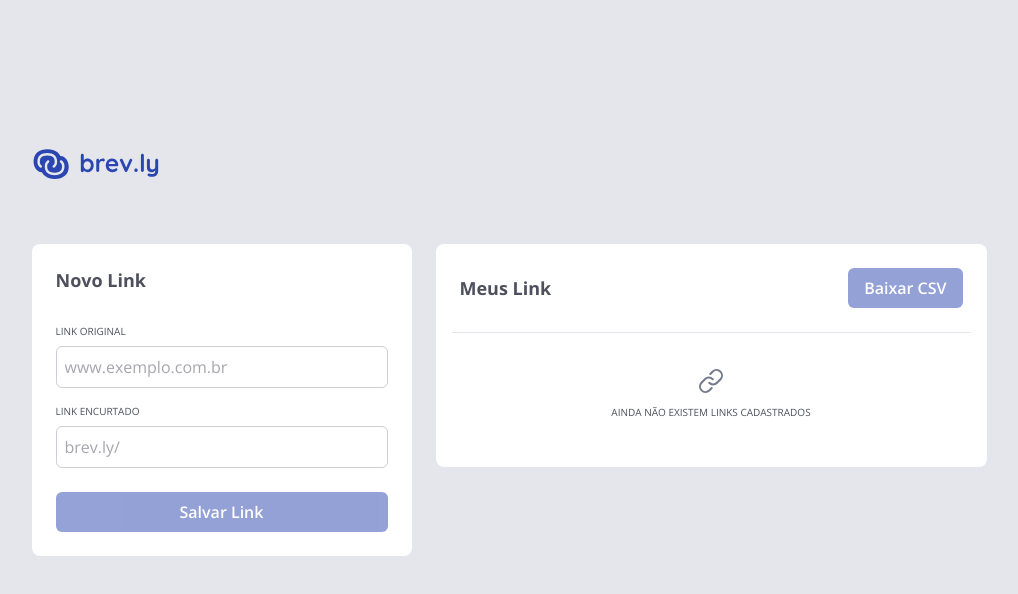
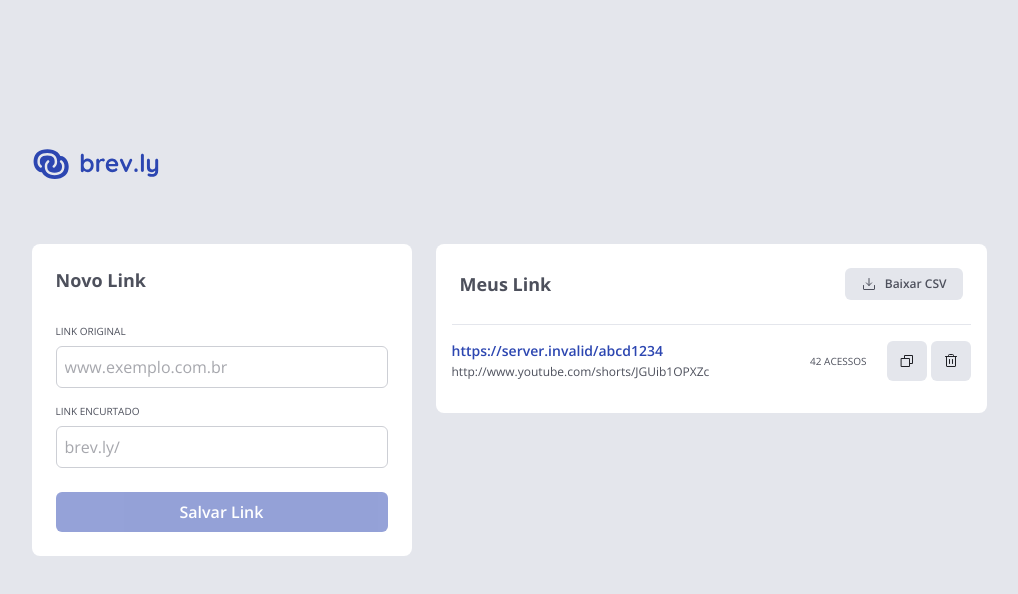
Before and after one commit to GustavoFelipe-95/Brev.ly-ftr, a React (Vite) app in the folder web/: page / in a window 1280 px wide. Shown: the top 594 px of the page, without its empty margins (131-1149 px from the left). Built offline with nearby package versions, Linux system fonts and the light colour scheme; no server answers.

Commit message:
feat: add history links feature with card display and clipboard functionality

```diff
--- a/web/package.json
+++ b/web/package.json
@@ -5,6 +5,7 @@
   "type": "module",
   "scripts": {
     "dev": "vite",
+    "external": "vite --host",
     "build": "tsc -b && vite build",
     "lint": "eslint .",
     "preview": "vite preview"
@@ -12,10 +13,12 @@
   "dependencies": {
     "@hookform/resolvers": "^5.2.2",
     "@tailwindcss/vite": "^4.1.18",
+    "axios": "^1.13.4",
     "phosphor-react": "^1.4.1",
     "react": "^19.2.0",
     "react-dom": "^19.2.0",
     "react-hook-form": "^7.71.1",
+    "react-hot-toast": "^2.6.0",
     "react-router": "^7.13.0",
     "tailwind-merge": "^3.4.0",
     "tailwind-variants": "^3.2.2",
--- /dev/null
+++ b/web/src/components/historyLinks/card-item.tsx
@@ -0,0 +1,75 @@
+import { Link } from "react-router";
+import { CustomButton } from "../systemUI/custom-button";
+import { Copy, Trash } from "phosphor-react";
+import { toast, Toaster } from "react-hot-toast";
+import type { ILink } from "../../types/link";
+
+type CardItemHistoryProps = {
+  link: ILink;
+}
+
+export function CardItemHistory({
+  link,
+}: CardItemHistoryProps) {
+  const { originalLink, shortLink, visitCount } = link;
+  const host = `${import.meta.env.VITE_FRONTEND_URL}/${shortLink}`;
+
+  async function handleClipboard() {
+    try {
+      if (navigator.clipboard && navigator.clipboard.writeText) {
+        await navigator.clipboard.writeText(host);
+        toast.success('Link copiado!');
+      } else {
+        fallbackCopyToClipboard(host);
+      }
+    } catch (error) {
+      fallbackCopyToClipboard(host);
+    }
+  }
+
+  function fallbackCopyToClipboard(text: string) {
+    const textArea = document.createElement('textarea');
+    textArea.value = text;
+    textArea.style.position = 'fixed';
+    textArea.style.left = '-999999px';
+    textArea.style.top = '-999999px';
+    document.body.appendChild(textArea);
+    textArea.focus();
+    textArea.select();
+
+    try {
+      document.execCommand('copy');
+      toast.success('Link copiado!');
+    } catch (error) {
+      toast.error('Erro ao copiar link');
+    } finally {
+      document.body.removeChild(textArea);
+    }
+  }
+
+  return (
+    <div className="flex flex-row justify-between items-center py-4 gap-3 border-t border-gray-200">
+      <div className="flex flex-col gap-1 items-start">
+        <Link
+          className='text-md font-semibold text-blue-base'
+          to={shortLink}
+          target="_blank">
+          {host}
+        </Link>
+        <p className="text-sm text-gray-500 break-all line-clamp-1">{originalLink}</p>
+      </div>
+      <div className="flex flex-row gap-5 items-center">
+        <p className="text-xs text-gray-500 whitespace-nowrap">{visitCount} acesso{visitCount >= 2 ? 's' : ''}</p>
+        <div className="flex flex-row gap-1">
+        <CustomButton size="square" type="button" onClick={() => handleClipboard()}>
+          <Copy size={16} className="text-gray-600" />
+        </CustomButton>
+        <CustomButton size="square" type="button" onClick={() => console.log('delete')}>
+          <Trash size={16} className="text-gray-600" />
+        </CustomButton>
+        <Toaster position="bottom-center" />
+        </div>
+      </div>
+    </div>
+  )
+}
--- a/web/src/components/historyLinks/index.tsx
+++ b/web/src/components/historyLinks/index.tsx
@@ -1,21 +1,38 @@
-import { Link, Warning } from "phosphor-react";
+import { DownloadSimple } from "phosphor-react";
 import { CustomButton } from "../systemUI/custom-button";
+import { ListEmpty } from './list-empty';
+import { CardItemHistory } from './card-item';
 
 export function HistoryLinks() {
+  const listHistoryLinks: any[] = [{
+    id: 1,
+    originalLink: "http://www.youtube.com/shorts/JGUib1OPXZc",
+    shortLink: "abcd1234",
+    visitCount: 42,
+  }];
+
   return (
     <section className="flex flex-col w-full md:max-w-[593px] gap-4 bg-white rounded-lg p-4">
       <div className="flex flex-row justify-between items-center m-2">
         <p className='text-lg'>Meus Link</p>
         <CustomButton
           size="rectangular"
-          disabled>
-          Baixar CSV
+          disabled={listHistoryLinks.length === 0}>
+          <DownloadSimple size={16} />
+          <p>Baixar CSV</p>
         </CustomButton>
       </div>
 
-      <div className="flex flex-col w-full p-8 items-center justify-center border-t border-gray-200">
-        <Link className="text-gray-400 mb-2" size={32} />
-        <p className="text-xs text-gray-500">ainda não existem links cadastrados</p>
+      <div className="overflow-y-auto max-h-[350vh] md:max-h-[650vh]">
+        {
+          listHistoryLinks.length > 0 ? (
+            listHistoryLinks.map((item, index) => (
+              <CardItemHistory key={`${item.id}_${item.shortLink}_${index}`} link={item} />
+            ))
+          ) : listHistoryLinks.length === 0 ? (
+            <ListEmpty />
+          ) : null
+        }
       </div>
     </section>
   )
--- /dev/null
+++ b/web/src/components/historyLinks/list-empty.tsx
@@ -0,0 +1,10 @@
+import { Link } from "phosphor-react";
+
+export function ListEmpty() {
+  return (
+    <div className="flex flex-col w-full p-8 items-center justify-center border-t border-gray-200">
+      <Link className="text-gray-400 mb-2" size={32} />
+      <p className="text-xs text-gray-500">ainda não existem links cadastrados</p>
+    </div>
+  )
+}
--- a/web/src/components/systemUI/custom-button.tsx
+++ b/web/src/components/systemUI/custom-button.tsx
@@ -12,7 +12,8 @@ export function CustomButton({
   return (
     <button
       className={`
-        bg-blue-base text-white font-semibold rounded-md transition-colors disabled:opacity-50 enabled:cursor-pointer enabled:hover:bg-blue-dark
+        flex flex-row items-center justify-center gap-2 rounded-md
+        bg-gray-200 text-gray-500 font-semibold text-sm transition-colors disabled:opacity-50
         ${size === "square" ? "w-10 h-10 flex items-center justify-center" : "py-2 px-4"}
       `}
       {...rest}>
--- /dev/null
+++ b/web/src/http/api.ts
@@ -0,0 +1,5 @@
+import axios from "axios";
+
+export const api = axios.create({
+  baseURL: import.meta.env.VITE_BACKEND_URL,
+});
--- /dev/null
+++ b/web/src/http/shorten-api.ts
@@ -0,0 +1,19 @@
+export async function findOneShorten({ params }: { params: { id?: number } }) {
+    // links/$id
+}
+
+export async function findAllShortened() {
+    // links
+}
+
+export async function generatedCSVAllShortened() {
+    // links
+}
+
+export async function newShortenedLink() {
+    // links
+}
+
+export async function removeShortenedLink() {
+    // links/$id
+}
--- a/web/src/pages/redirecting-page.tsx
+++ b/web/src/pages/redirecting-page.tsx
@@ -5,17 +5,20 @@ import { useEffect } from 'react';
 export function RedirectingPage() {
 
   const { shortenedLink } = useParams();
+  const teste = useParams();
 
   function redirectToOriginalUrl(shortenedLink: string | undefined) {
     // Simulação de redirecionamento após buscar a URL original
-    const urlMapping: Record<string, string> = {
-      'exemplo': 'https://www.exemplo.com',
-      'teste': 'https://www.teste.com',
-    };
-    const originalUrl = shortenedLink ? urlMapping[shortenedLink] : null;
-    if (originalUrl) {
-      window.location.href = originalUrl;
-    }
+    // const urlMapping: Record<string, string> = {
+    //   'exemplo': 'https://www.exemplo.com',
+    //   'teste': 'https://www.teste.com',
+    // };
+    // const originalUrl = shortenedLink ? urlMapping[shortenedLink] : null;
+    // if (originalUrl) {
+    //   window.location.href = originalUrl;
+    // }
+
+    console.log('Redirecionando para o link original associado a:', shortenedLink);
   }
 
   useEffect(() => {
--- a/web/src/routes/index.tsx
+++ b/web/src/routes/index.tsx
@@ -14,6 +14,7 @@ export const router = createBrowserRouter([
     loader: async ({ params }) => {
       return params.shortenedLink;
     },
+    // loadShotenedLink
     errorElement: <NotFoundPage />,
   },
   {
--- /dev/null
+++ b/web/src/types/link.ts
@@ -0,0 +1,5 @@
+export interface ILink {
+    originalLink: string;
+    shortLink: string;
+    visitCount: number;
+}
```
Also changed, not shown: 1 other file (tests, documents, lock files or other folders).
